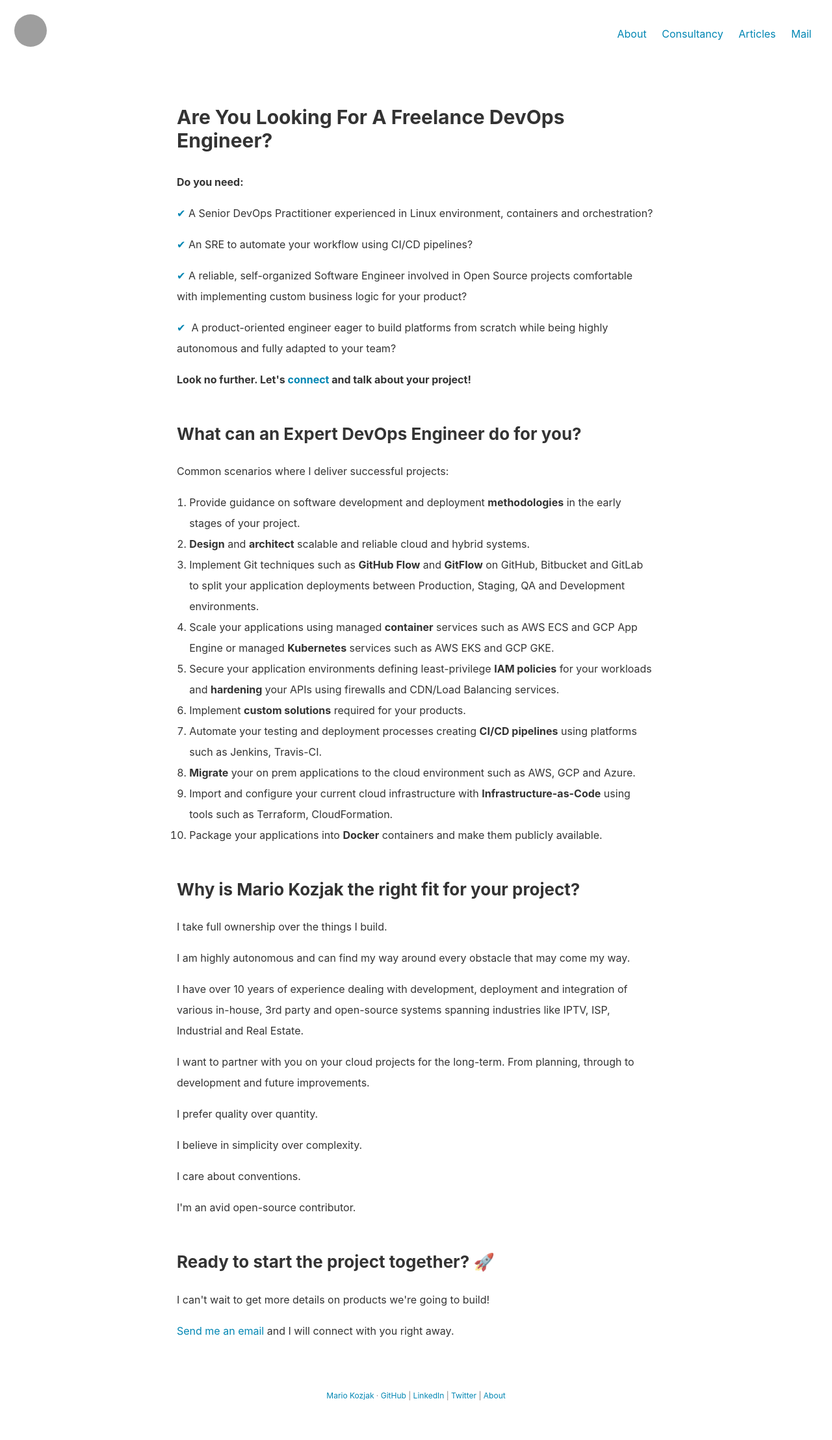
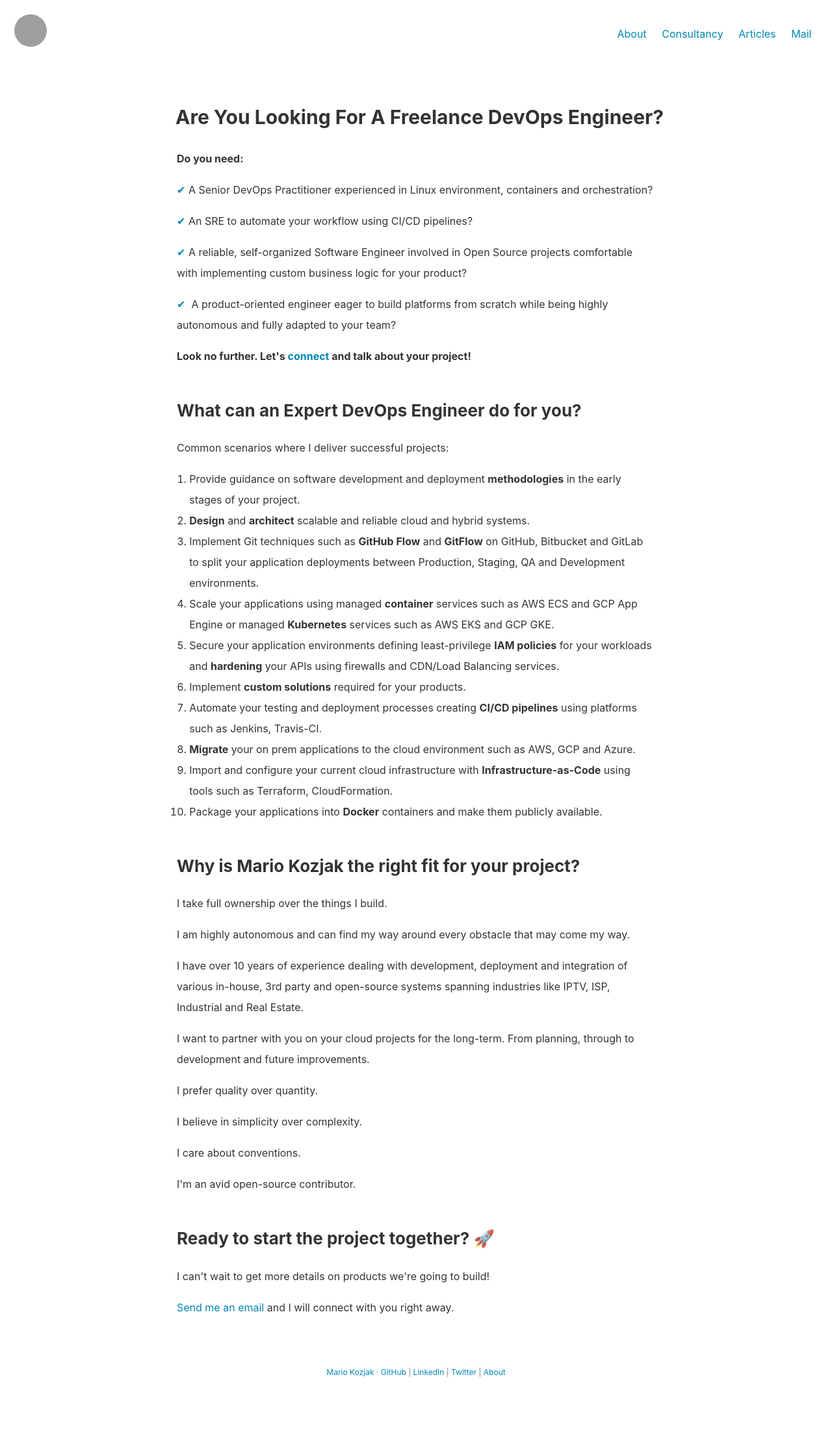
Before and after one commit to mkozjak/mkozjak.github.io, a Jekyll site: the page built from index.html, in a window 1280 px wide. Shown: the whole page at 65% size. Built offline with Jekyll 4.4.1, drawn with Linux system fonts in a browser that asks for light colours; after the commit the page ends 2180 px from its top, so only the background shows below that; grey boxes are pictures that could not be loaded.

```diff
--- a/index.html
+++ b/index.html
@@ -1,12 +1,11 @@
 ---
 layout: page
-title: ''
+title: Are You Looking For A Freelance DevOps Engineer?
 permalink: /
 ---
 
 <div>
-  <div id="looking">
-    <h1>Are You Looking For A Freelance DevOps Engineer?</h1>
+  <div id="offer">
     <p><strong>Do you need:</strong></p>
     <p><div class="checkmark"></div>&nbsp;A Senior DevOps Practitioner experienced in Linux environment, containers and orchestration?</p>
     <p><div class="checkmark"></div>&nbsp;An SRE to automate your workflow using CI/CD pipelines?</p>
```
